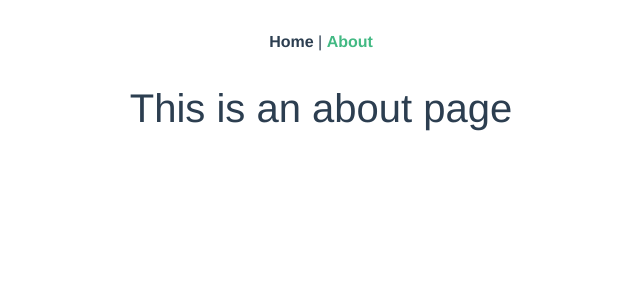
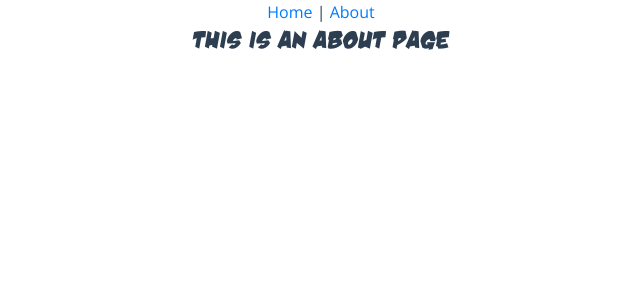
Before and after one commit to iamcstlouis/krunk-burgers-site, a Vue app: page /about in a window 1280 px wide. Shown: the top 300 px of the page, without its empty margins (319-959 px from the left). Built offline with nearby package versions, Linux system fonts and the light colour scheme.

Commit message:
Adds some base code and styling to project

```diff
--- a/src/App.vue
+++ b/src/App.vue
@@ -9,24 +9,39 @@
 </template>
 
 <style lang="scss">
+@import url('https://fonts.googleapis.com/css?family=Open+Sans:400,700&display=swap');
+
+html {
+  font-size: 62.5%;
+}
+
+body {
+  font-size: 16px;
+}
+
 #app {
-  font-family: Avenir, Helvetica, Arial, sans-serif;
+  font-family: "Open Sans", sans-serif;
   -webkit-font-smoothing: antialiased;
   -moz-osx-font-smoothing: grayscale;
   text-align: center;
   color: #2c3e50;
 }
 
-#nav {
-  padding: 30px;
+@font-face {
+  font-family: "dnk";
+  src: url(assets/fonts/dnk.ttf);
+  font-style: normal;
+}
 
-  a {
-    font-weight: bold;
-    color: #2c3e50;
+h1 {
+  font-family: "dnk";
+}
 
-    &.router-link-exact-active {
-      color: #42b983;
-    }
-  }
+a {
+   text-decoration: none;
+
+   &:hover {
+     text-decoration: none;
+   }
 }
 </style>
```
